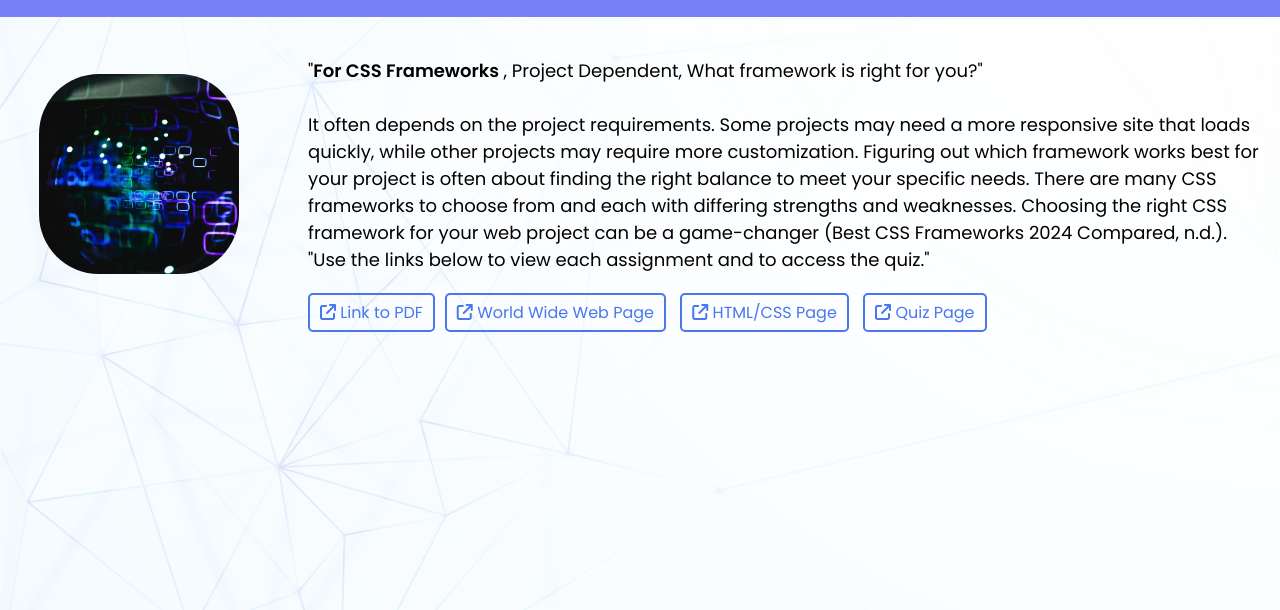
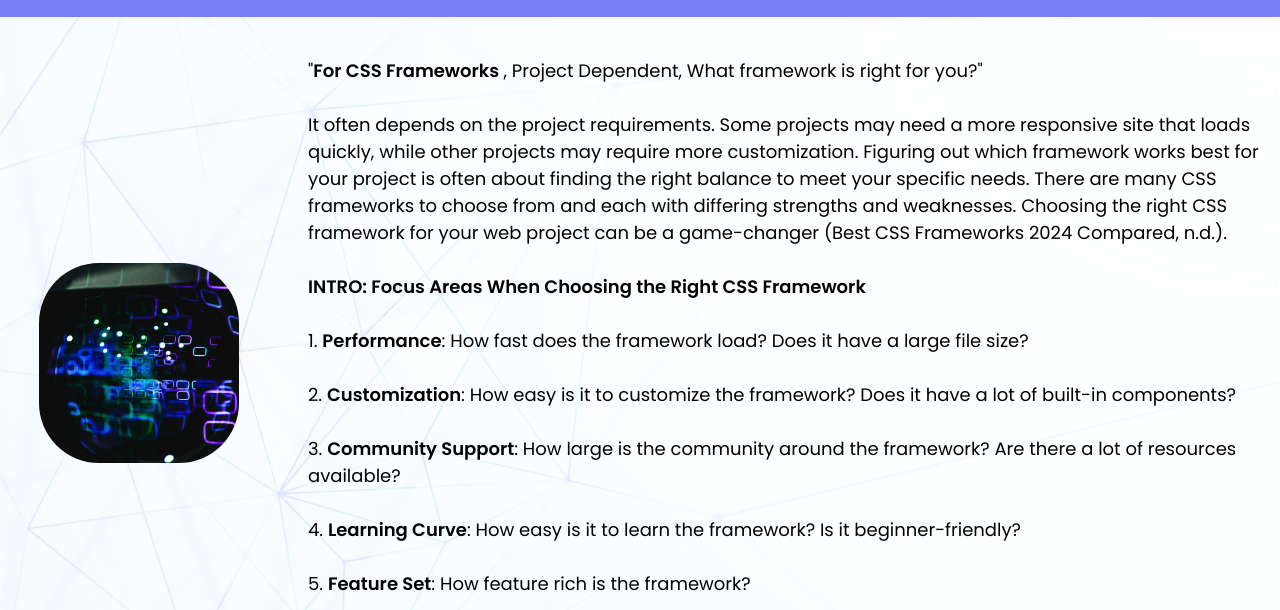
Before and after one commit to Tbar1864/Tomb-Web3c-Project, a plain HTML site: page cssframeworks.html in a window 1280 px wide. Shown: the part 158-768 px from the top of the page. Drawn offline with Linux system fonts and the light colour scheme.

Commit message:
Update cssframeworks.html

```diff
--- a/cssframeworks.html
+++ b/cssframeworks.html
@@ -64,7 +64,15 @@
                                 project requirements. Some projects may need a more responsive site that loads quickly, while other projects may require
                                 more customization. Figuring out which framework works best for your project is often about finding the right balance to meet
                                 your specific needs. There are many CSS frameworks to choose from and each with differing strengths and weaknesses. Choosing
-                                the right CSS framework for your web project can be a game-changer (Best CSS Frameworks 2024 Compared, n.d.).
+                                the right CSS framework for your web project can be a game-changer (Best CSS Frameworks 2024 Compared, n.d.). <br> <br>
+
+                                <strong>INTRO: Focus Areas When Choosing the Right CSS Framework</strong>  <br> <br>
+                                1. <strong>Performance</strong>: How fast does the framework load? Does it have a large file size? <br> <br>
+                                2. <strong>Customization</strong>: How easy is it to customize the framework? Does it have a lot of built-in components? <br> <br>
+                                3. <strong>Community Support</strong>: How large is the community around the framework? Are there a lot of resources available? <br> <br>
+                                4. <strong>Learning Curve</strong>: How easy is it to learn the framework? Is it beginner-friendly? <br> <br>
+                                5. <strong>Feature Set</strong>: How feature rich is the framework? <br> <br>
+
 
                             "Use the links below to view each assignment and to access the quiz."</p>
 
```
